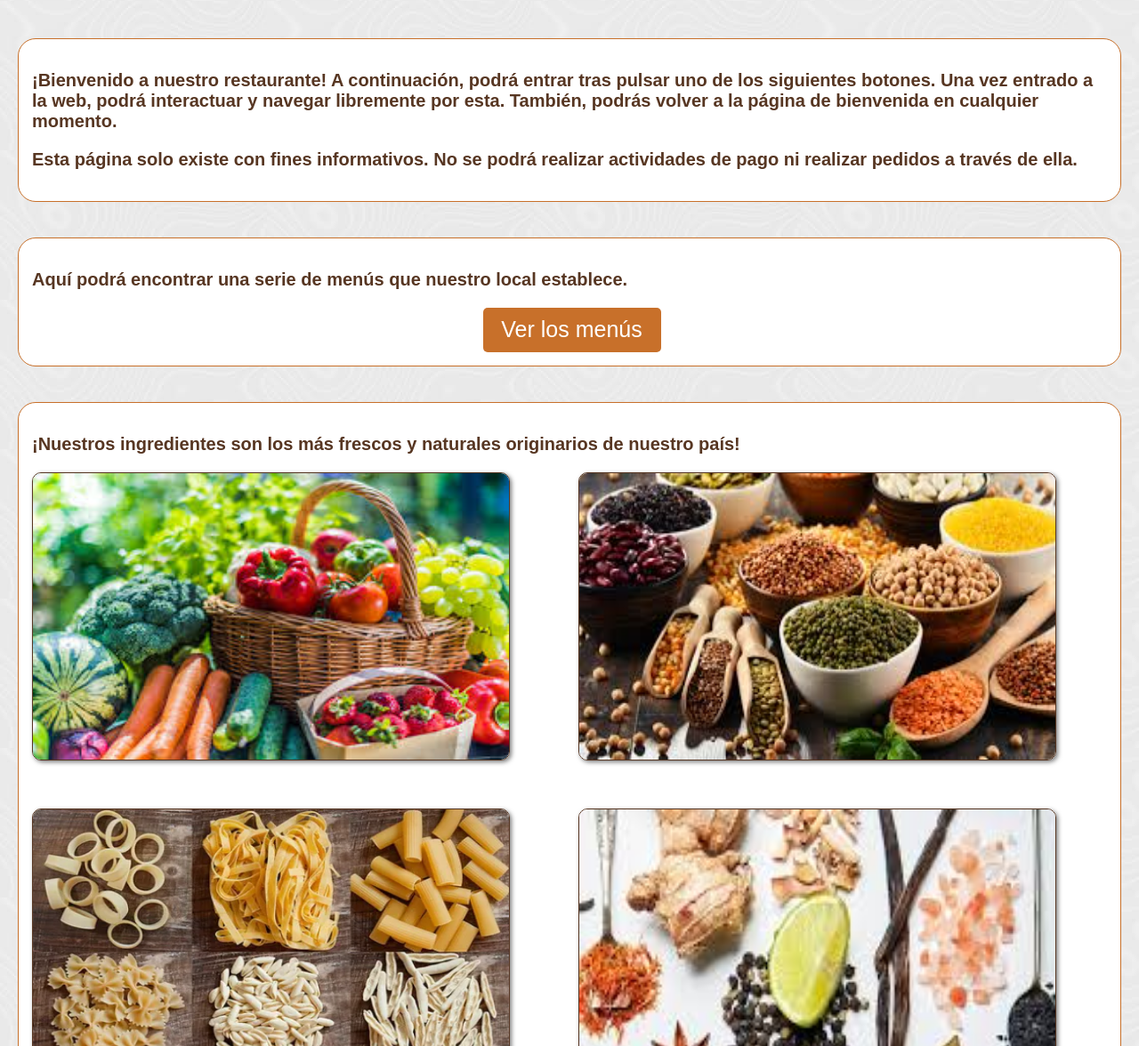
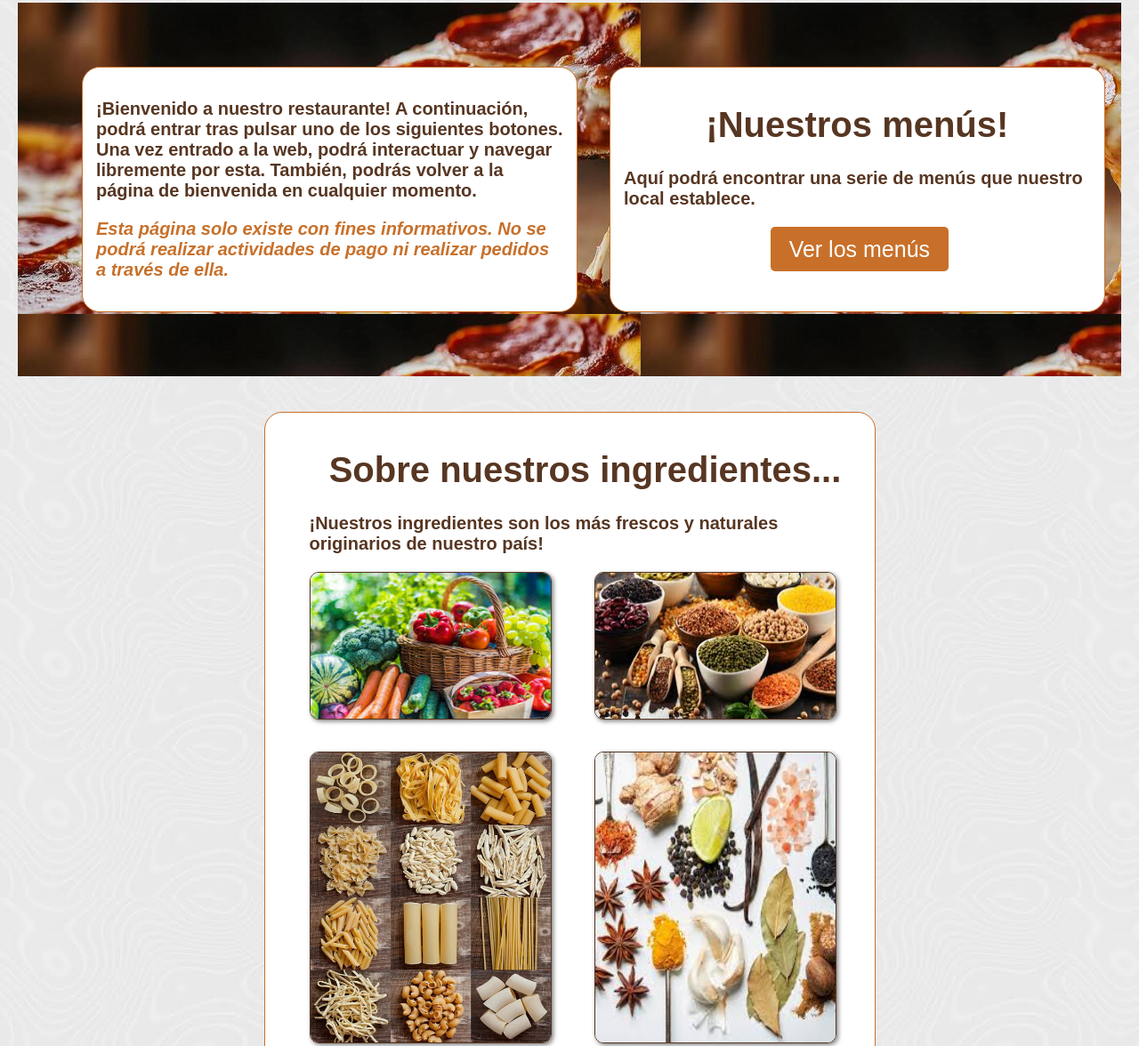
Before and after one commit to amarzam2303/LenguajeDeRestaurante, a plain HTML site: page paginas/bienvenida.html in a window 1280 px wide. Shown: the part 167-1343 px from the top of the page at 89% size. Drawn offline with Linux system fonts and the light colour scheme.

Commit message:
cuadragesimo tercero commit

```diff
--- a/estilos.css
+++ b/estilos.css
@@ -21,6 +21,7 @@ body {
     display: flex;
     flex-direction: column;
     background: url(imagenes/fondo-elegante.jpg);
+    width: 100%;
 }
 
 /* ── Cabecera ── */
@@ -235,7 +236,7 @@ li {
 /* Contenedor que tiene la presentación, el apartado de curso, todas las imágenes extra
 sobre los ingredientes del restaurante y contenedor
 para acceder a los menús del restaurante */
-.contenedor-fotos-ingredientes, .vermenus, .presentacion, .cursos {
+.vermenus, .presentacion, .cursos {
     font-size: 20px;
     color: #573622;
     font-weight: bold;
@@ -243,12 +244,51 @@ para acceder a los menús del restaurante */
     /* background: url(imagenes/fondo-corcho.jpg); */
     border: 1px solid #c8702a;
     border-radius: 20px;
-    margin-bottom: 40px;
-    margin-top: 40px;
+    margin: 40px;
     padding: 15px;
 }
 
-/*Presentación de los ingredientes*/
+/*Títulos de los contenedores de bienvenida*/
+h1{
+    text-align: center;
+}
+
+/* Segundo párrrafo del contenedor de presentación y el del contenedor sobre el equipo*/
+.inciso{
+    color: #c8702a;
+    font-style: italic;
+}
+
+/*poner los contenedores de presentación y menús uno al lado del otro*/
+.primeraparte{
+    display: grid;
+    grid-template-columns: repeat(2, 1fr);
+    gap: 10px;
+    background: url(imagenes/pepperoni-pizza.jpg);
+    padding: 2rem;
+}
+
+/*Colocarle un tamaño para que ambas no se pisen entre ellas o se queden muy separadas*/
+.presentacion, .vermenus{
+    width: 90%;
+}
+
+/*Presentación de los ingredientes y la información del equipo*/
+.contenedor-fotos-ingredientes, .equipo{
+    font-size: 20px;
+    color: #573622;
+    font-weight: bold;
+    background-color: white;
+    /* background: url(imagenes/fondo-corcho.jpg); */
+    border: 1px solid #c8702a;
+    border-radius: 20px;
+    margin: auto;
+    margin-top: 40px;
+    padding: 15px;
+    width: 50%;
+    padding-left: 50px;
+}
+
 /*Contenedor de las imágenes sobre los ingredientes*/
 .fotos-ingredientes{
     display: grid;
@@ -281,7 +321,8 @@ para acceder a los menús del restaurante */
     box-shadow: 2px 2px 5px rgba(0, 0, 0, 0.5);
 }
 
-/*Botón para acceder a los menús*/
+/*Botnes para acceder a los contenedores de menús e ingredientes*/
+/*Eliminar las líneas de los botones de los contenedores de menús e ingredientes*/
 .botonedeentrada a, .botonedeentradaingredientres a {
     color: white;
     text-decoration: none;
@@ -312,6 +353,21 @@ para acceder a los menús del restaurante */
     font-style: italic;
 }
 
+/*Fotos sobre la comida del restaurante*/
+.contenedor-principal-comida{
+    display: grid;
+    grid-template-columns: repeat(2,2fr);
+    width: 50%;
+    height: 50%;
+}
+
+/*Fotos de los platos*/
+.fotos{
+    border-radius: 5px;
+    border: 2px solid #2c1a0e;
+
+}
+
 /*Video primera clase*/
 .videocurso{
     width: 800px;
--- a/paginas/bienvenida.html
+++ b/paginas/bienvenida.html
@@ -18,13 +18,15 @@
 
         <!--Contenido principal-->
         <main>
+            <div class="primeraparte">
                 <div class="presentacion">
                     <p>¡Bienvenido a nuestro restaurante! A continuación, podrá entrar tras pulsar uno de los siguientes botones. Una vez entrado a la web, podrá interactuar y navegar libremente por esta. También, podrás volver a la página de bienvenida en cualquier momento.</p>
-                <p>Esta página solo existe con fines informativos. No se podrá realizar actividades de pago ni realizar pedidos a través de ella.</p>
+                    <p class="inciso">Esta página solo existe con fines informativos. No se podrá realizar actividades de pago ni realizar pedidos a través de ella.</p>
                 </div>
 
                 <!--Presentación de la página web-->
                 <div class="vermenus">
+                    <h1>¡Nuestros menús!</h1>
                     <div class="11">
                         <p>Aquí podrá encontrar una serie de menús que nuestro local establece.</p>
                     </div>
@@ -36,10 +38,11 @@
                         </button>
                     </div>
                 </div>
+            </div>
 
             <!--Presentación de los ingredientes-->
-
             <div class="contenedor-fotos-ingredientes">
+                <h1>Sobre nuestros ingredientes...</h1>
                 <p>¡Nuestros ingredientes son los más frescos y naturales originarios de nuestro país!</p>
                 <div class="fotos-ingredientes">
                     <img src="../imagenes/frutas-y-verduras.jpg" alt="frutas_y_verduras">
@@ -57,8 +60,35 @@
                 </div>
             </div>
 
-            <!--Imágenes de platos de comida-->
-            <div></div>
+            <!--Contenedor para acceder a la información sobre los responsables de la creación de la web-->
+            <div class="equipo">
+                <h1>Sobre el personal...</h1>
+                <p>Podrás saber información sobre los creadores de la página web.</p>
+
+                <div class="boton-entrar">
+                    <button id="botonentrar" class="botonedeentrada">
+                        <a href="sobrenosotros.html" class="sobrenosotros">Ver información</a>
+                    </button>
+                </div>
+
+                <p class="inciso">Si desea dejar su feedback, estaremos encantados de leerte en: amarzam2303@g.educaand.es</p>
+            </div>
+
+            <!--Imágenes de platos de comida->                                         Mejor no.......
+            <div class="contenedor-principal-comida">
+                <div class="contenedor-individual-comida">
+                    <img src="../imagenes/flan.jpg" alt="flan" class="fotos-comida">
+                </div>
+                /<!-<div>
+                    <img src="../imagenes/pepperoni-pizza.jpg" alt="flan" class="fotos">
+                </div>->
+                <div>
+                    <img src="../imagenes/paella-valenciana-tradicional.jpg" alt="flan" class="fotos">
+                </div>
+                <div>
+                    <img src="../imagenes/mousse-de-chocolate-negro-casera.jpg" alt="flan" class="fotos">
+                </div>
+            </div>-->
 
             <div class="cursos">
                 <h1>¡Nuevo curso de cocina!</h1>
@@ -72,6 +102,7 @@
 
                     </div>
             </div>
+
         </main>
 
         <!--Pie de página-->
```
Also changed, not shown: imagenes/flan.jpg (added), imagenes/mousse-de-chocolate-negro-casera.jpg (added), imagenes/paella-valenciana-tradicional.jpg (added), imagenes/pepperoni-pizza.jpg (added). Lines whose indentation alone changed are shown as unchanged.
